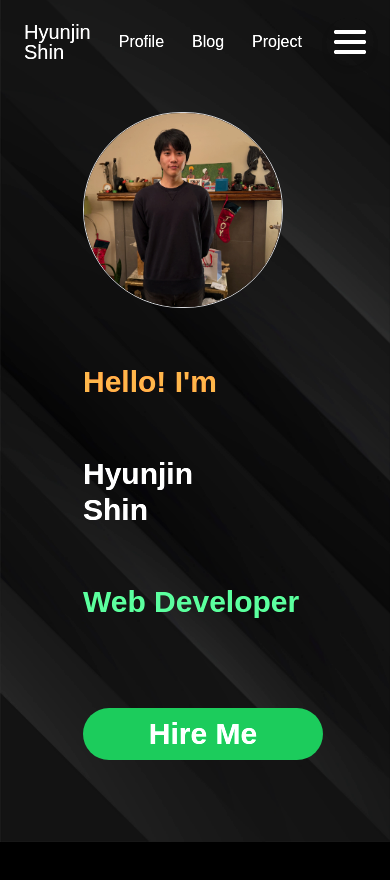
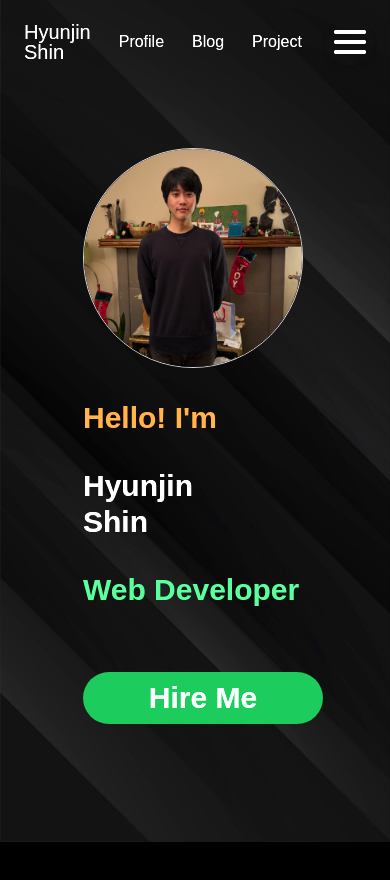
Before and after one commit to gitdevjin/personal-website, a React (Vite) app: page / in a window 390 px wide. Shown: the top 880 px of the page. Built offline with nearby package versions, Linux system fonts and the light colour scheme; a web font is replaced by a local one.

Commit message:
sectionOne in Homepage modified for sns icons

```diff
--- a/src/components/Body/Home/SectionOne.jsx
+++ b/src/components/Body/Home/SectionOne.jsx
@@ -5,11 +5,11 @@ export default function SectionOne() {
   return (
     <div className="m-10 p-5 relative flex flex-row w-full justify-evenly h-5/6">
       <div
-        className="flex flex-col gap-14 justify-center pl-4 pt-10
+        className="flex flex-col gap-8 sm:gap-14 justify-center pl-4 pt-10
         font-bold text-[#f7f7f7] text-3xl sm:text-5xl"
       >
         <img
-          className="w-[200px] h-[200px] border rounded-full brightness-75 sm:hidden"
+          className="w-[220px] h-[220px] border rounded-full brightness-75 sm:hidden"
           src="src/assets/me.jpg"
           alt="Me"
         />
@@ -33,8 +33,8 @@ export default function SectionOne() {
           I&apos;m a fullstack web developer with a strong focus on backend
           development
         </div>
-        <div className="flex flex-row justify-center gap-4">
-          <FaGithub className="bg-yellow-500 hover:bg-yellow-300 text-black size-20 rounded-full opacity-50" />
+        <div className="flex flex-row justify-center gap-4 h-32">
+          <FaGithub className="bg-yellow-500 hover:bg-yellow-300 hover:size-24 text-black size-20 rounded-full opacity-50" />
           <FaSquareXTwitter className="bg-[#f7f7f7] hover:bg-blue-200 text-black size-20 rounded-md opacity-50" />
         </div>
       </div>
```
